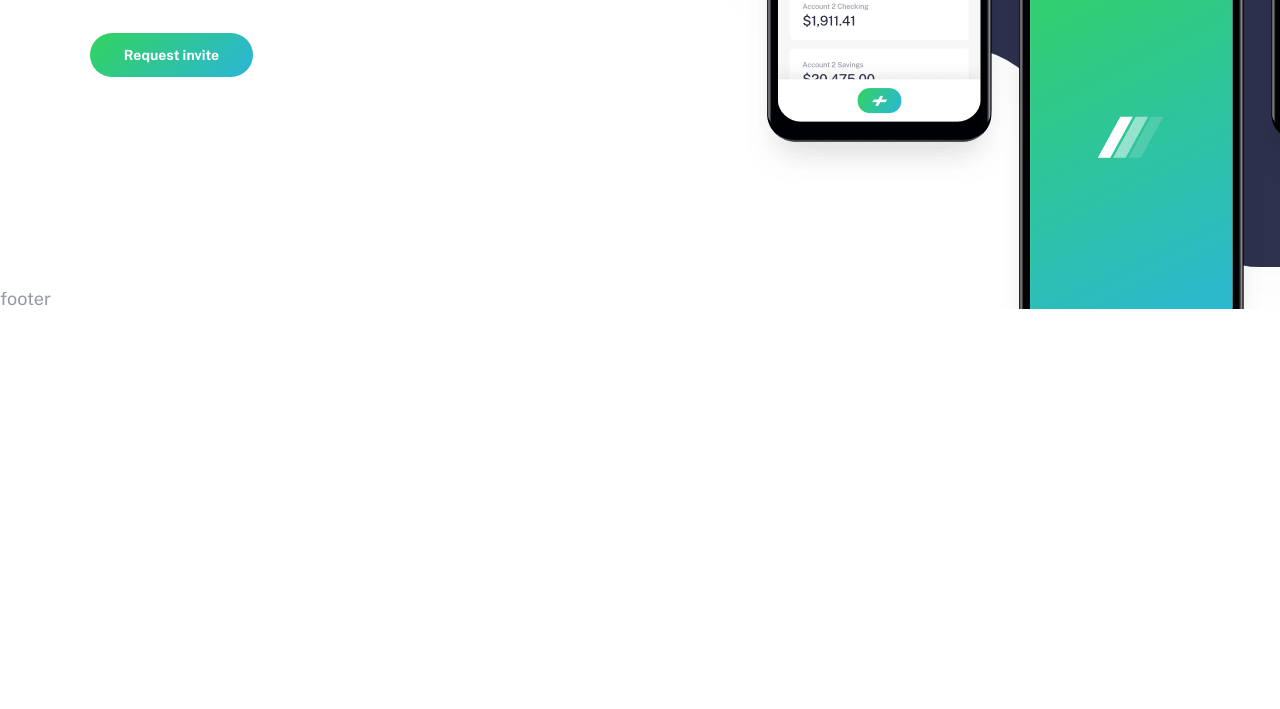
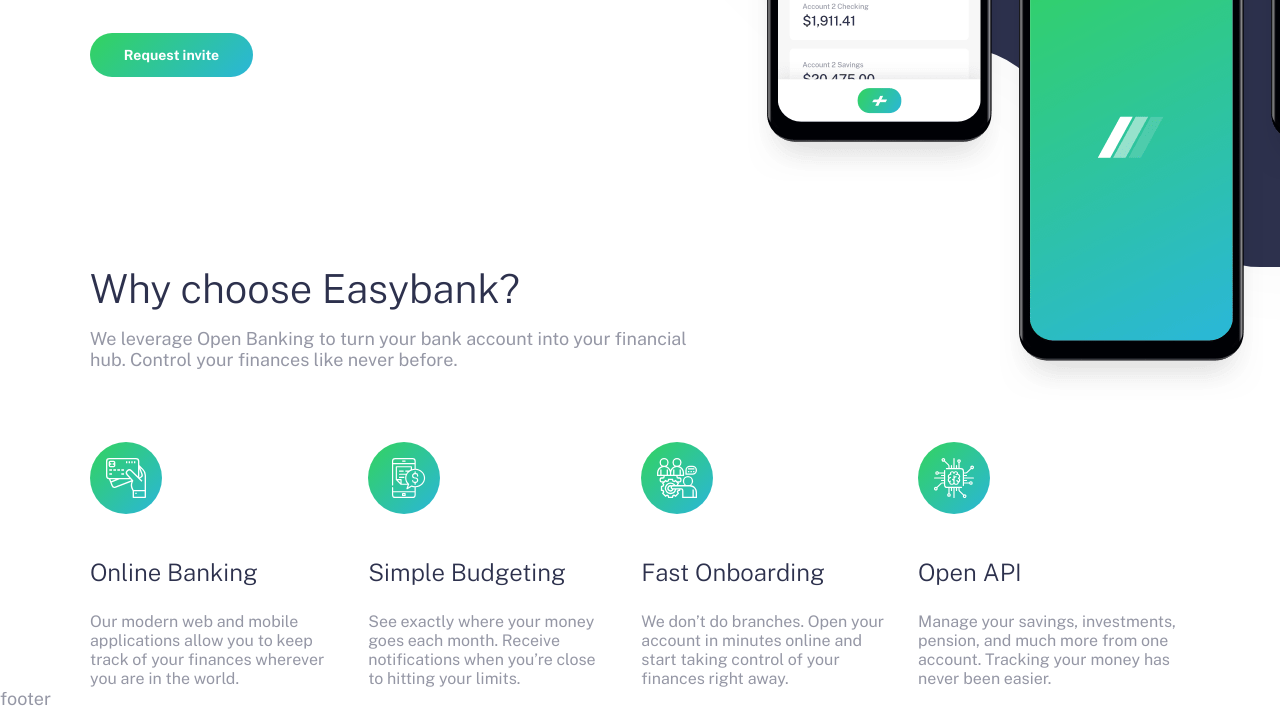
Before and after one commit to CuteFoxx/easybank, a website built with Vite: page index.html in a window 1280 px wide. Shown: the part 491-1200 px from the top of the page. Before the commit the page ends 800 px from the top, so only its background shows below. Built offline with nearby package versions, Linux system fonts and the light colour scheme.

Commit message:
finished features section

```diff
--- a/index.html
+++ b/index.html
@@ -64,6 +64,65 @@
             />
           </div>
         </section>
+        <section class="features">
+          <div class="features__header">
+            <h2 class="features__title title">Why choose Easybank?</h2>
+            <p class="features__paragraph paragraph">
+              We leverage Open Banking to turn your bank account into your
+              financial hub. Control your finances like never before.
+            </p>
+          </div>
+          <div class="features__features-list">
+            <div class="features__feature">
+              <img
+                src="/images/icon-online.svg"
+                alt=""
+                class="features__icon"
+              />
+              <h3 class="features__feature-title title">Online Banking</h3>
+              <p class="features__feature-paragraph paragraph">
+                Our modern web and mobile applications allow you to keep track
+                of your finances wherever you are in the world.
+              </p>
+            </div>
+            <div class="features__feature">
+              <img
+                src="/images/icon-budgeting.svg"
+                alt=""
+                class="features__icon"
+              />
+              <h3 class="features__feature-title title">Simple Budgeting</h3>
+              <p class="features__feature-paragraph paragraph">
+                See exactly where your money goes each month. Receive
+                notifications when you’re close to hitting your limits.
+              </p>
+            </div>
+            <div class="features__feature">
+              <img
+                src="/images/icon-onboarding.svg"
+                alt=""
+                class="features__icon"
+              />
+              <h3 class="features__feature-title title">Fast Onboarding</h3>
+              <p class="features__feature-paragraph paragraph">
+                We don’t do branches. Open your account in minutes online and
+                start taking control of your finances right away.
+              </p>
+            </div>
+            <div class="features__feature">
+              <img
+                src="/public/images/icon-api.svg"
+                alt=""
+                class="features__icon"
+              />
+              <h3 class="features__feature-title title">Open API</h3>
+              <p class="features__feature-paragraph paragraph">
+                Manage your savings, investments, pension, and much more from
+                one account. Tracking your money has never been easier.
+              </p>
+            </div>
+          </div>
+        </section>
       </main>
       <footer class="footer">footer</footer>
     </div>
--- /dev/null
+++ b/styles/_features.scss
@@ -0,0 +1,52 @@
+.features__header {
+  max-width: 636px;
+}
+.features__title {
+  margin-bottom: 16px;
+  font-size: 40px;
+}
+.features__paragraph {
+  font-size: 18px;
+}
+.features__features-list {
+  margin-top: 72px;
+
+  display: flex;
+  justify-content: center;
+  gap: 30px;
+  flex: 1 1 auto;
+}
+.features__icon {
+  margin-bottom: 40px;
+}
+.features__feature-title {
+  margin-bottom: 26px;
+
+  font-size: 24px;
+}
+.features__feature-paragraph {
+  font-size: 16px;
+}
+
+@media (max-width: 750px) {
+  .features__header {
+    margin-top: 150px;
+
+    text-align: center;
+  }
+  .features__features-list {
+    flex-wrap: wrap;
+  }
+  .features__feature {
+    max-width: 400px;
+    text-align: center;
+
+    display: flex;
+    flex-direction: column;
+    align-items: center;
+    justify-content: center;
+  }
+  .features__icon {
+    margin-bottom: 24px;
+  }
+}
--- a/styles/index.scss
+++ b/styles/index.scss
@@ -1,6 +1,7 @@
 @use "variables" as *;
 @use "header";
 @use "intro";
+@use "features";
 
 *,
 *::before,
```
